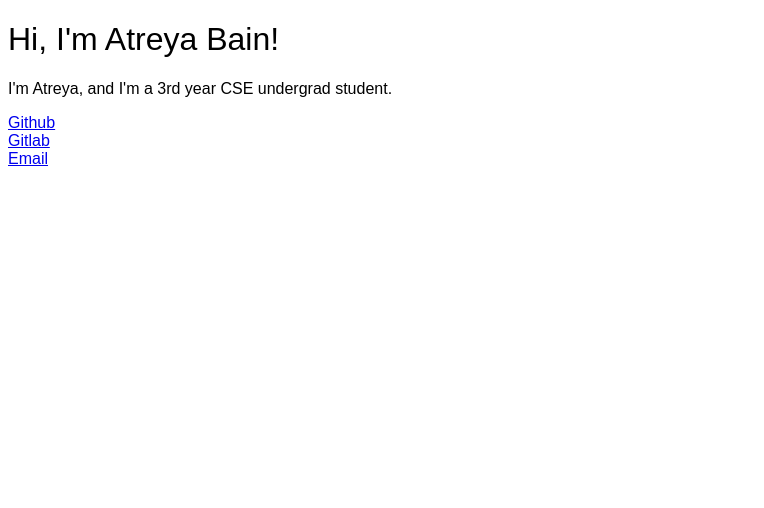
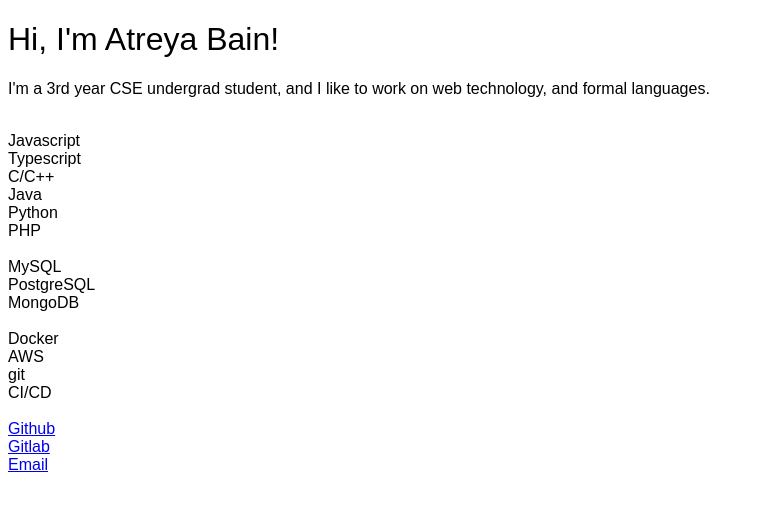
Before and after one commit to chrisvrose/chrisvrose.github.io, a Next.js app: page / in a window 1280 px wide. Shown: the top 508 px of the page, without its empty margins (0-764 px from the left). Built offline with nearby package versions, Linux system fonts and the light colour scheme.

Commit message:
Trim types

```diff
--- a/components/NameHeader.tsx
+++ b/components/NameHeader.tsx
@@ -1,6 +1,10 @@
 import { FC } from 'react';
 import styles from '../styles/NameHeader.module.css';
 
+/**
+ * Big name
+ * @param param0 Big Name props
+ */
 const NameHeader: FC<{ name: string }> = function NameHeader({ name }) {
     return <h1 className={styles.name}>Hi, I'm {name}!</h1>;
 };
--- /dev/null
+++ b/components/StringToDivs.tsx
@@ -0,0 +1,12 @@
+import { FC } from 'react';
+
+const StringToDivs: FC<{ data: string[] }> = function StringToDivs({ data }) {
+    return (
+        <>
+            {data.map((e, i) => (
+                <div key={i}>{e}</div>
+            ))}
+        </>
+    );
+};
+export default StringToDivs;
--- a/content/matter/index.md
+++ b/content/matter/index.md
@@ -26,4 +26,4 @@ tech:
     - git
     - CI/CD
 ---
-I'm Atreya, and I'm a 3rd year CSE undergrad student.
+I'm a 3rd year CSE undergrad student, and I like to work on web technology, and formal languages.
--- a/lib/readPage.tsx
+++ b/lib/readPage.ts
@@ -14,6 +14,5 @@ export default async function readPage(fileid: string, topic: matterType) {
     //read file
     const file = await fs.readFile(paths);
     //process it
-    const mr = matter(file);
-    return mr;
+    return matter(file);
 }
--- /dev/null
+++ b/lib/types/matterIndexMatter.ts
@@ -0,0 +1,14 @@
+import baseMatterData from './indexMatterData';
+
+export default interface matterIndexMatter extends baseMatterData {
+    data: {
+        name: string;
+        links: {
+            name: string;
+            link: string;
+        }[];
+        languages: string[];
+        dbs: string[];
+        tech: string[];
+    };
+}
--- a/pages/index.tsx
+++ b/pages/index.tsx
@@ -1,20 +1,28 @@
 import Head from 'next/head';
-import { FC } from 'react';
+import React, { FC } from 'react';
 import styles from '../styles/index.module.css';
 import { GetStaticProps } from 'next';
 import readPage from '../lib/readPage';
 import NameHeader from '../components/NameHeader';
-interface HomeProps {
-    name: string;
-    content: string;
-    links: { name: string; link: string }[];
-}
-const Home: FC<HomeProps> = function Home({ name, content, links }) {
+import matterIndexMatter from '../lib/types/matterIndexMatter';
+import StringToDivs from '../components/StringToDivs';
+interface HomeProps extends matterIndexMatter {}
+
+const Home: FC<HomeProps> = function Home({ data, content }) {
     return (
         <div className={`container ${styles.para}`}>
-            <NameHeader name={name} />
+            <NameHeader name={data.name} />
             <p>{content}</p>
-            {links.map((e, i) => {
+
+            <br />
+            <StringToDivs data={data.languages} />
+            <br />
+            <StringToDivs data={data.dbs} />
+            <br />
+            <StringToDivs data={data.tech} />
+
+            <br />
+            {data.links.map((e, i) => {
                 return (
                     <div key={i}>
                         <a href={e.link}>{e.name}</a>
@@ -29,10 +37,9 @@ export const getStaticProps: GetStaticProps<HomeProps> = async context => {
     const { data, content } = await readPage('index', 'matter');
     return {
         props: {
-            name: data.name,
+            data,
             content,
-            links: data.links,
-        },
+        } as HomeProps,
     };
 };
 
```
Also changed, not shown: lib/types/indexMatterData.ts (added, +7 -0 lines).
